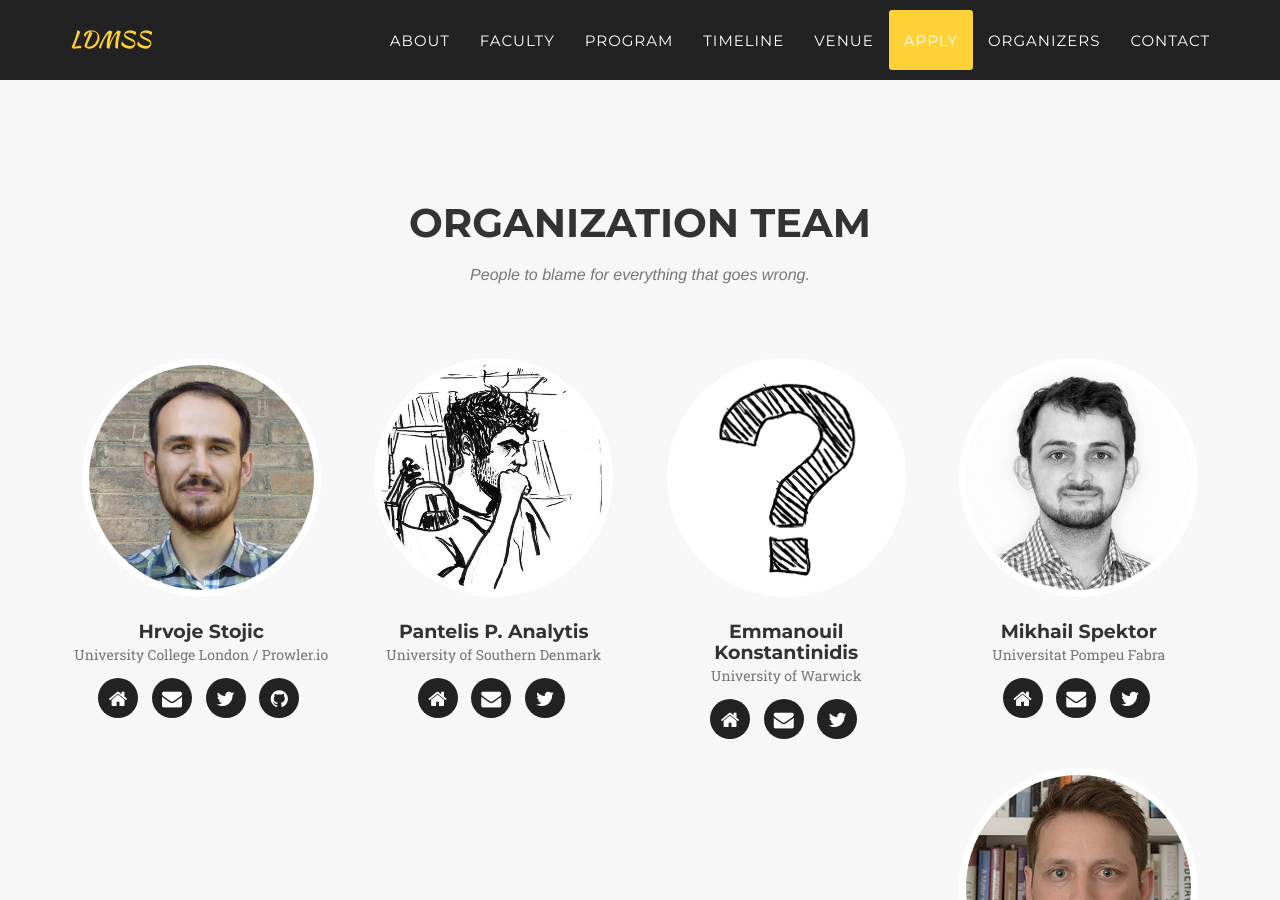
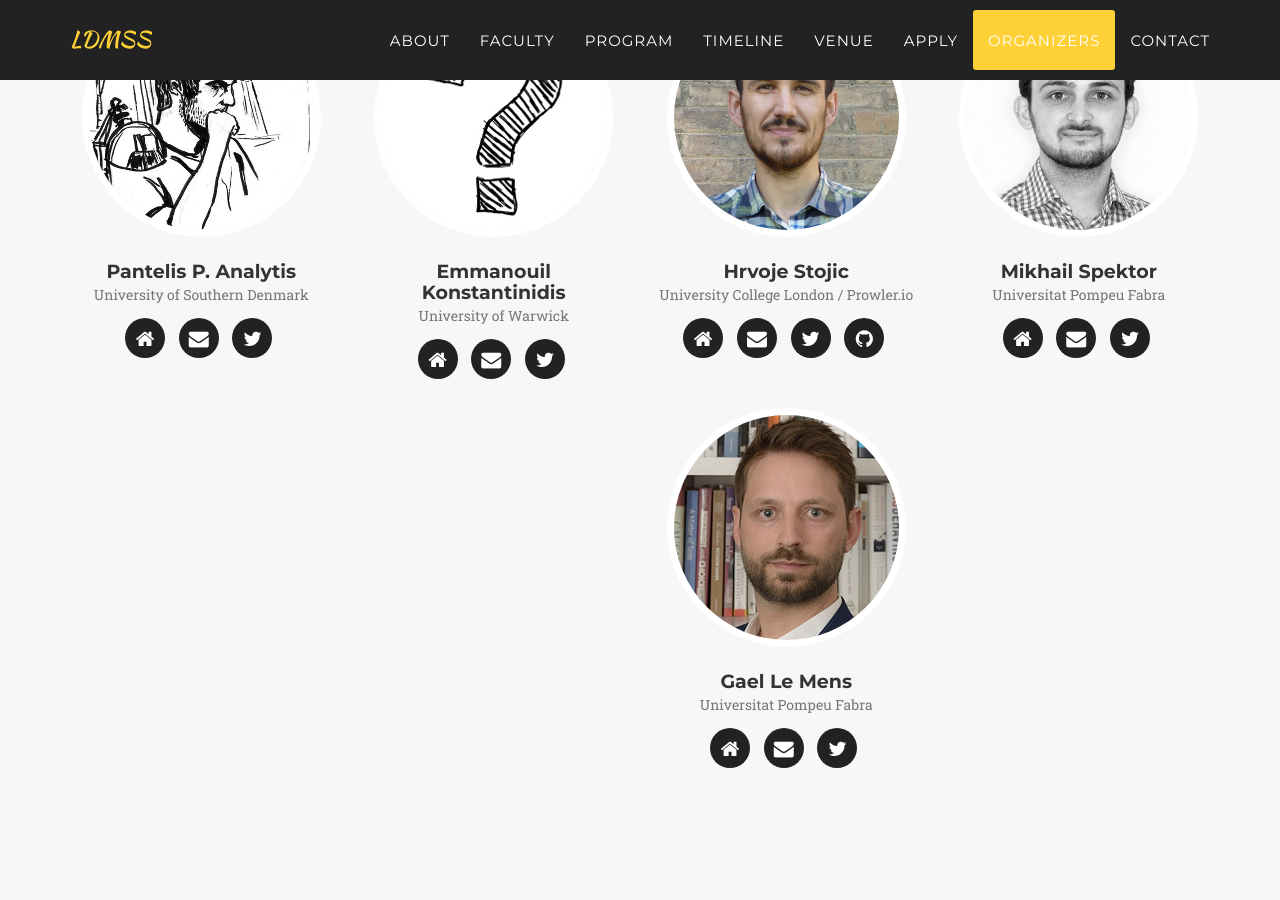
Before and after one commit to ldmss/ldmss.github.io, a Jekyll site: the page built from index.html, in a window 1280 px wide and 900 px high, scrolled down 7396 px. Built offline with Jekyll 4.4.1, drawn with Linux system fonts in a browser that asks for light colours; some web fonts are replaced; part of the change alters nothing that is shown; some of the changed text lies outside the part shown.

```diff
--- a/_config.yml
+++ b/_config.yml
@@ -9,6 +9,26 @@ description: "Learning and decision making summer school for cognitive and behav
 
 # Team names, titles and social links
 directors:
+- name: Pantelis P. Analytis
+  pic: 2
+  position: University of Southern Denmark
+  social:
+    - title: home
+      url: https://danish-ias.dk/people/pantelis-pipergias-analytis/
+    - title: envelope
+      url: mailto:pantelis@sam.sdu.dk
+    - title: twitter
+      url: https://twitter.com/pantelispa
+- name: Emmanouil Konstantinidis
+  pic: 3
+  position: University of Warwick
+  social:
+    - title: home
+      url: https://business.leeds.ac.uk/divisions-management/staff/320/dr-emmanouil-konstantinidis
+    - title: envelope
+      url: mailto:E.Konstantinidis@leeds.ac.uk
+    - title: twitter
+      url: #
 - name: Hrvoje Stojic
   pic: 1
   position: University College London / Prowler.io
@@ -21,29 +41,6 @@ directors:
       url: https://twitter.com/HrvojeStojic
     - title: github
       url: https://github.com/hstojic
-
-- name: Pantelis P. Analytis
-  pic: 2
-  position: University of Southern Denmark
-  social:
-    - title: home
-      url: https://danish-ias.dk/people/pantelis-pipergias-analytis/
-    - title: envelope
-      url: mailto:pantelis@sam.sdu.dk
-    - title: twitter
-      url: https://twitter.com/pantelispa
-
-- name: Emmanouil Konstantinidis
-  pic: 3
-  position: University of Warwick
-  social:
-    - title: home
-      url: https://business.leeds.ac.uk/divisions-management/staff/320/dr-emmanouil-konstantinidis
-    - title: envelope
-      url: mailto:E.Konstantinidis@leeds.ac.uk
-    - title: twitter
-      url: #
-
 - name: Mikhail Spektor
   pic: 4
   position: Universitat Pompeu Fabra
@@ -54,7 +51,6 @@ directors:
       url: mailto:mikhail.spektor@upf.edu
     - title: twitter
       url: https://twitter.com/SpektorMikhail
-
 - name: Gael Le Mens
   pic: 5
   position: Universitat Pompeu Fabra
@@ -67,6 +63,14 @@ directors:
       url: #
 
 faculty:
+- name: Jörg Rieskamp
+  pic: 5
+  position: Universitat Pompeu Fabra
+  social:
+    - title: home
+      url: https://psychologie.unibas.ch/de/personen/joerg-rieskamp/about-me/
+    - title: envelope
+      url: mailto:joerg.rieskamp@unibas.ch
 - name: Gael Le Mens
   pic: 5
   position: Universitat Pompeu Fabra
@@ -75,8 +79,6 @@ faculty:
       url: https://sites.google.com/view/gael-le-mens/
     - title: envelope
       url: mailto:gael.lemens@upf.edu
-    - title: twitter
-      url: #
 - name: Mirta Galesic
   pic: 6
   position: Santa Fe Institute
@@ -85,8 +87,6 @@ faculty:
       url: https://sites.google.com/site/mirtagalesic/
     - title: envelope
       url: mailto:galesic@santafe.edu
-    - title: twitter
-      url: #
 - name: Henrik Olsson
   pic: 7
   position: Santa Fe Institute
@@ -95,8 +95,6 @@ faculty:
       url: https://www.santafe.edu/people/profile/henrik-olsson
     - title: envelope
       url: mailto:olsson@santafe.edu
-    - title: twitter
-      url: #
 - name: Maarten Speekenbrink
   pic: 8
   position: University College London
@@ -115,8 +113,6 @@ faculty:
       url: https://www.iese.edu/faculty-research/faculty/johannes-muller-trede/
     - title: envelope
       url: mailto:jmuller@iese.edu
-    - title: twitter
-      url: #
 - name: Emmanouil Konstantinidis
   pic: 3
   position: University of Warwick
@@ -125,8 +121,6 @@ faculty:
       url: https://business.leeds.ac.uk/divisions-management/staff/320/dr-emmanouil-konstantinidis
     - title: envelope
       url: mailto:E.Konstantinidis@leeds.ac.uk
-    - title: twitter
-      url: #
 - name: Elliot Wimmer
   pic: 10
   position: University College London
@@ -145,8 +139,6 @@ faculty:
       url: https://www.city.ac.uk/people/academics/mehdi-keramati
     - title: envelope
       url: mailto:mehdi.keramati@city.ac.uk
-    - title: twitter
-      url: #
 - name: Elizaveta Konovalova
   pic: 12
   position: Max Planck Institute for Human Development
@@ -155,8 +147,6 @@ faculty:
       url: https://elizavetakonovalova.wordpress.com/
     - title: envelope
       url: mailto:konovalova@mpib-berlin.mpg.de
-    - title: twitter
-      url: #
 - name: Hrvoje Stojic
   pic: 1
   position: University College London / Prowler.io
@@ -197,8 +187,8 @@ social:
 
 # Postal address (add as many lines as necessary)
 address:
-  - line: 3481 Melrose Place
-  - line: Beverly Hills, CA 90210
+  - line: #
+  - line: #
 
 # Build settings
 markdown: kramdown
```
Also changed, not shown: img/faculty/13.jpg (added).
